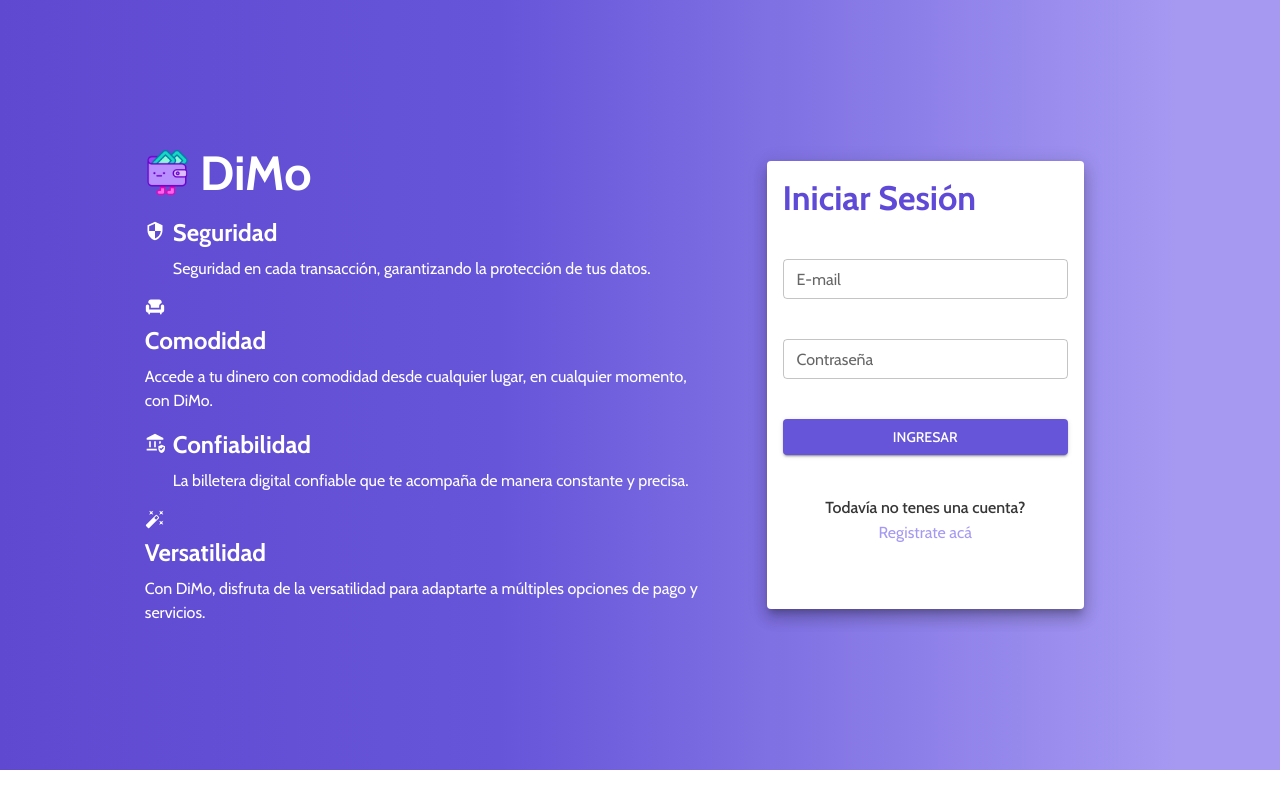
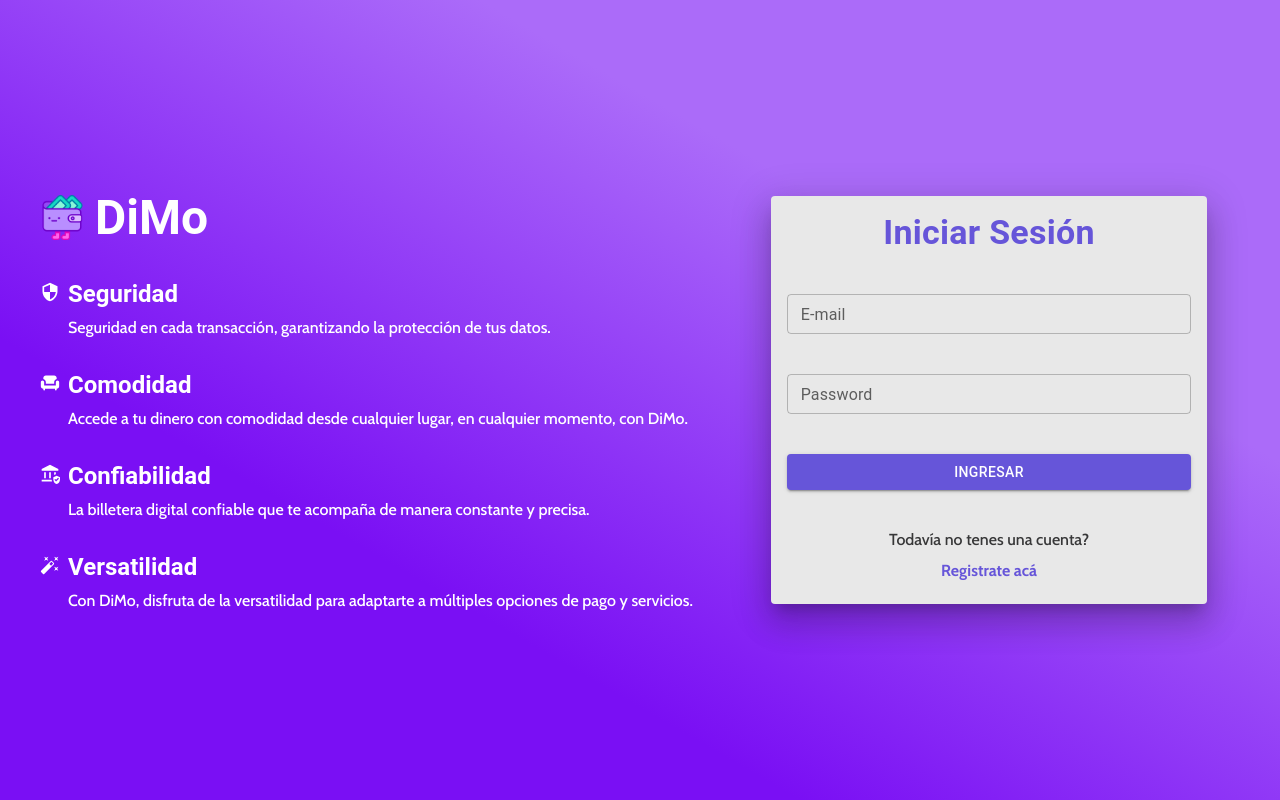
Before and after one commit to alkemyTech/BBVA-FS-W5-Front-S1, a React (Vite) app: page / in a window 1280 px wide. Built offline with nearby package versions, Linux system fonts and the light colour scheme.

Commit message:
Subimos corecciones

```diff
--- a/package.json
+++ b/package.json
@@ -14,6 +14,7 @@
     "@emotion/styled": "^11.13.5",
     "@mui/icons-material": "^6.1.10",
     "@mui/material": "^6.1.10",
+    "prop-types": "^15.8.1",
     "react": "^18.3.1",
     "react-dom": "^18.3.1"
   },
--- /dev/null
+++ b/src/App.css
@@ -0,0 +1,7 @@
+* {
+    margin: 0;
+    padding: 0;
+    box-sizing: border-box;
+    font-family: "Cabin";
+    font-weight: 500;
+}
--- a/src/App.jsx
+++ b/src/App.jsx
@@ -1,18 +1,13 @@
-import { CssBaseline } from "@mui/material";
-import { ThemeProvider } from "@emotion/react";
-import { CustomTheme } from './components/UI/CustomTheme';
 import Login from "./components/Login/Login";
+import Page from "./components/UI/Page";
+import "./App.css"
 
 function App() {
-
   return (
-    <ThemeProvider theme={CustomTheme}>
-      <CssBaseline />
-      <>
-        <Login/>
-      </>
-    </ThemeProvider>
-  )
+      <Page>
+        <Login />
+      </Page>
+  );
 }
 
-export default App
+export default App;
--- a/src/components/Login/Login.jsx
+++ b/src/components/Login/Login.jsx
@@ -28,19 +28,23 @@ export default function Login() {
   return (
     <Grid
       container
+      sx={{
+        background:
+          "linear-gradient(30deg, rgba(122,15,244,1) 30%, rgba(171,107,249,1) 70%)",
+        flexDirection: "row",
+        alignItems: "center",
+        height: "100vh",
+      }}
+    >
+      <Grid item size={7}>
+        <Grid
+          container
           spacing={4}
           sx={{
-        background:
-          "linear-gradient(90deg, rgba(95,73,208,1) 0%, rgba(102,85,217,1) 39%, rgba(165,153,242,1) 92%)",
-        flexDirection: "row",
-        p: 17.1,
+            flexDirection: "column",
+            p: 5,
+            justifyContent: "center",
           }}
-    >
-      <Grid
-        container
-        spacing={2}
-        size={7}
-        sx={{ flexDirection: "column", p: 1 }}
         >
           <Grid item>
             <Typography
@@ -72,7 +76,11 @@ export default function Login() {
             ></SecurityIcon>
 
             <Grid container spacing={1} sx={{ flexDirection: "column" }}>
-            <Typography variant="h5" color="white" sx={{ fontWeight: "bold" }}>
+              <Typography
+                variant="h5"
+                color="white"
+                sx={{ fontWeight: "bold" }}
+              >
                 Seguridad
               </Typography>
 
@@ -91,7 +99,11 @@ export default function Login() {
             <ChairIcon sx={{ color: "white", fontSize: "20px" }}></ChairIcon>
 
             <Grid container spacing={1} sx={{ flexDirection: "column" }}>
-            <Typography variant="h5" color="white" sx={{ fontWeight: "bold" }}>
+              <Typography
+                variant="h5"
+                color="white"
+                sx={{ fontWeight: "bold" }}
+              >
                 Comodidad
               </Typography>
 
@@ -112,13 +124,17 @@ export default function Login() {
             ></AssuredWorkloadIcon>
 
             <Grid container spacing={1} sx={{ flexDirection: "column" }}>
-            <Typography variant="h5" color="white" sx={{ fontWeight: "bold" }}>
+              <Typography
+                variant="h5"
+                color="white"
+                sx={{ fontWeight: "bold" }}
+              >
                 Confiabilidad
               </Typography>
 
               <Typography variant="p" color="white">
-              La billetera digital confiable que te acompaña de manera constante
-              y precisa.
+                La billetera digital confiable que te acompaña de manera
+                constante y precisa.
               </Typography>
             </Grid>
           </Grid>
@@ -133,7 +149,11 @@ export default function Login() {
             ></AutoFixHighIcon>
 
             <Grid container spacing={1} sx={{ flexDirection: "column" }}>
-            <Typography variant="h5" color="white" sx={{ fontWeight: "bold" }}>
+              <Typography
+                variant="h5"
+                color="white"
+                sx={{ fontWeight: "bold" }}
+              >
                 Versatilidad
               </Typography>
 
@@ -144,25 +164,27 @@ export default function Login() {
             </Grid>
           </Grid>
         </Grid>
+      </Grid>
 
-      <Grid container size={5} sx={{ p: 3 }}>
+      <Grid item size={5}>
+        <Grid container sx={{ p: 3 }}>
           <Card
             variant="elevation"
-          elevation={10}
-          sx={{ backgroundColor: "white", width: "90%" }}
+            elevation={20}
+            sx={{ backgroundColor: "#e8e8e8", width: "90%" }}
           >
             <CardContent
               sx={{ display: "flex", flexDirection: "column", gap: "40px" }}
             >
               <Typography
                 variant="h4"
-              color="#5F49D7"
-              sx={{ fontWeight: "bold" }}
+                color="#6655D9"
+                sx={{ fontWeight: "bold", textAlign: "center" }}
               >
                 Iniciar Sesión
               </Typography>
               <CustomTextField id="" label="E-mail" size="small" />
-            <CustomTextField id="" label="Contraseña" size="small" />
+              <CustomTextField id="" label="Password" size="small" />
               <Button
                 variant="contained"
                 type="submit"
@@ -173,12 +195,12 @@ export default function Login() {
 
               <Grid
                 container
-              spacing={0}
+                spacing={1.5}
                 alignItems="center"
                 flexDirection="column"
               >
                 <Typography
-                variant="h6"
+                  variant="p"
                   color="#373738"
                   sx={{ fontSize: "medium" }}
                 >
@@ -186,8 +208,9 @@ export default function Login() {
                 </Typography>
                 <Typography
                   variant="p"
-                color="#A599F2"
-                sx={{ fontSize: "medium", cursor: "pointer" }}
+                  fontWeight="bold"
+                  color="#6655D9"
+                  sx={{ cursor: "pointer" }}
                 >
                   Registrate acá
                 </Typography>
@@ -196,5 +219,6 @@ export default function Login() {
           </Card>
         </Grid>
       </Grid>
+    </Grid>
   );
 }
--- a/src/components/UI/CustomTheme.jsx
+++ /dev/null
@@ -1,27 +0,0 @@
-import { createTheme } from "@mui/material";
-
-export const CustomTheme = createTheme({
-  palette: {
-    mode: "light",
-  },
-  typography:{
-    fontFamily: "Cabin"
-  },
-  components: {
-    MuiCssBaseline: {
-      styleOverrides: {
-        body: {
-          margin: 0,
-          padding: 0,
-          minheight: "100vh"
-        },
-        html: {
-          height: '100%',
-        },
-        '#root': {
-          height: '100%'
-        },
-      }
-    }
-  }
-});
--- /dev/null
+++ b/src/components/UI/Page/index.jsx
@@ -0,0 +1,18 @@
+import { useState } from "react";
+import PropTypes from "prop-types";
+
+export default function Page({ children }) {
+  const [juan, setJuan] = useState(false);
+
+  return (
+    <div>
+      <header />
+      <main style={{ minHeight: juan ? "90vh" : "100vh" }}>{children}</main>
+      <footer/>
+    </div>
+  );
+}
+
+Page.propTypes = {
+    children: PropTypes.node.isRequired,  // 'children' debe ser un nodo válido de React y es obligatorio
+};
--- /dev/null
+++ b/src/index.css
@@ -0,0 +1,68 @@
+:root {
+    font-family: Inter, system-ui, Avenir, Helvetica, Arial, sans-serif;
+    line-height: 1.5;
+    font-weight: 400;
+
+    color-scheme: light dark;
+    color: rgba(255, 255, 255, 0.87);
+    background-color: #242424;
+
+    font-synthesis: none;
+    text-rendering: optimizeLegibility;
+    -webkit-font-smoothing: antialiased;
+    -moz-osx-font-smoothing: grayscale;
+  }
+
+  a {
+    font-weight: 500;
+    color: #646cff;
+    text-decoration: inherit;
+  }
+  a:hover {
+    color: #535bf2;
+  }
+
+  body {
+    margin: 0;
+    display: flex;
+    place-items: center;
+    min-width: 320px;
+    min-height: 100vh;
+  }
+
+  h1 {
+    font-size: 3.2em;
+    line-height: 1.1;
+  }
+
+  button {
+    border-radius: 8px;
+    border: 1px solid transparent;
+    padding: 0.6em 1.2em;
+    font-size: 1em;
+    font-weight: 500;
+    font-family: inherit;
+    background-color: #1a1a1a;
+    cursor: pointer;
+    transition: border-color 0.25s;
+  }
+  button:hover {
+    border-color: #646cff;
+  }
+  button:focus,
+  button:focus-visible {
+    outline: 4px auto -webkit-focus-ring-color;
+  }
+
+  @media (prefers-color-scheme: light) {
+    :root {
+      color: #213547;
+      background-color: #ffffff;
+    }
+    a:hover {
+      color: #747bff;
+    }
+    button {
+      background-color: #f9f9f9;
+    }
+  }
```
Also changed, not shown: 1 other file (tests, documents, lock files or other folders). Lines whose indentation alone changed are shown as unchanged.
